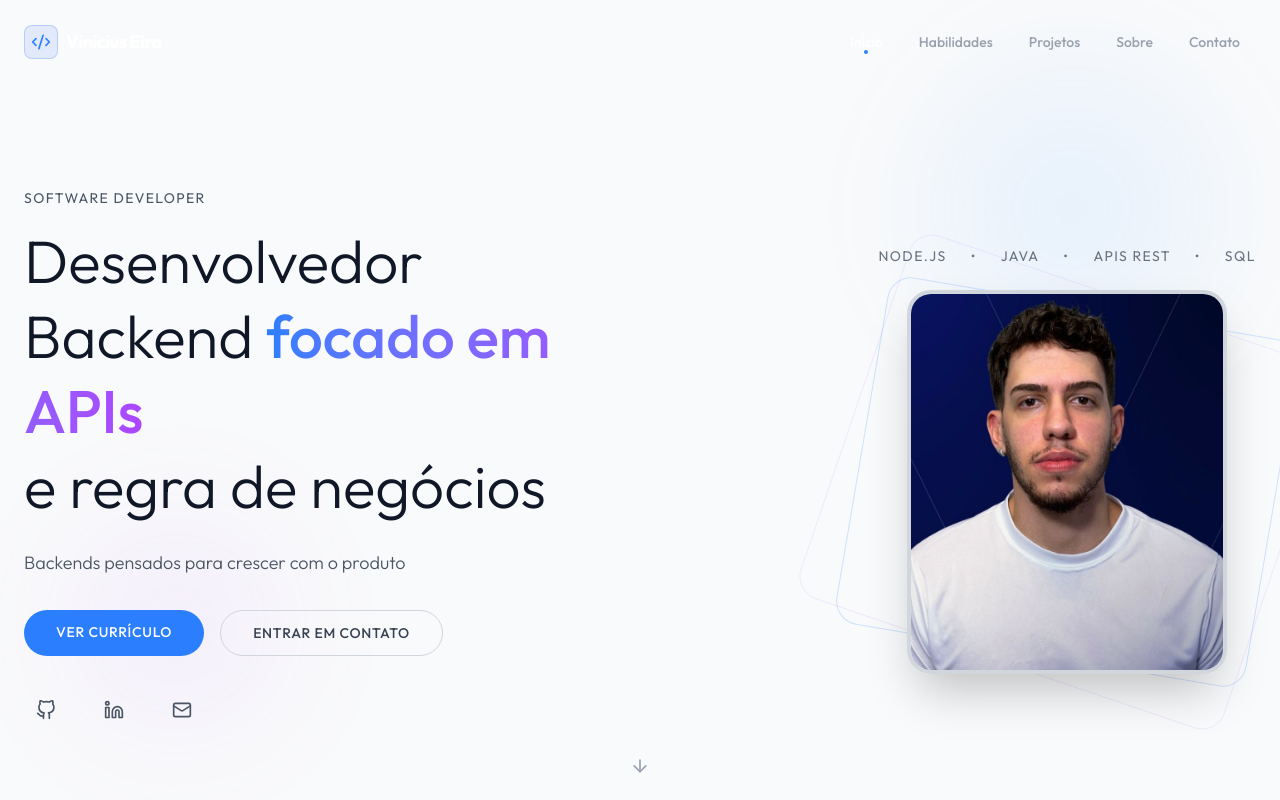
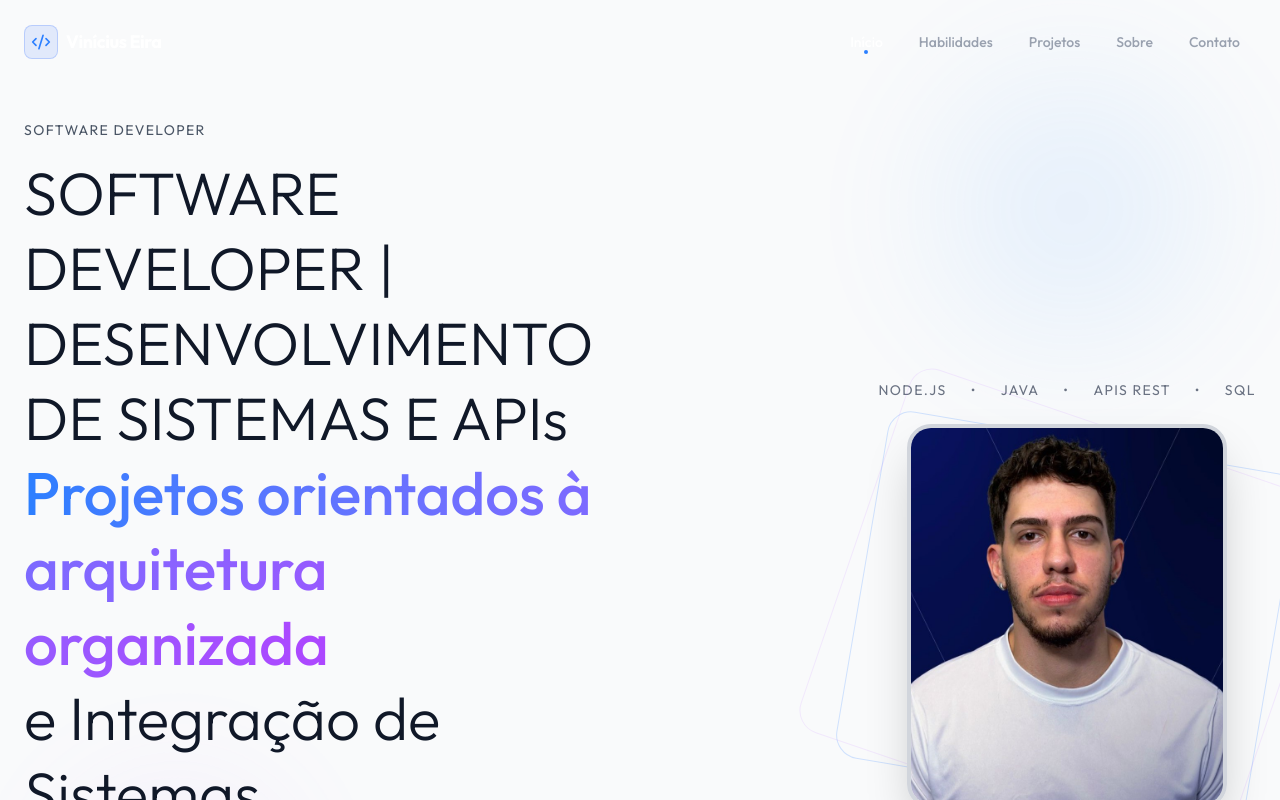
Before and after one commit to Vinicius-Eira/meu-portfolio, a Next.js app: page / in a window 1280 px wide. Shown: the top 800 px of the page. Built offline with nearby package versions, Linux system fonts and the light colour scheme.

Commit message:
Update HeroSection text for clarity and emphasis

```diff
--- a/src/components/sections/HeroSection.tsx
+++ b/src/components/sections/HeroSection.tsx
@@ -109,14 +109,14 @@ export const HeroSection = () => {
                             className="text-4xl md:text-6xl font-light mb-6 leading-tight"
                         >
                             <span className="text-gray-900 dark:text-white">
-                                Desenvolvedor Backend{" "}
+                                SOFTWARE DEVELOPER | DESENVOLVIMENTO DE SISTEMAS E APIs{" "}
                             </span>
                             <span className="font-medium bg-gradient-to-r from-blue-500 to-purple-500 bg-clip-text text-transparent">
-                                focado em APIs
+                                Projetos orientados à arquitetura organizada
                             </span>
                             <br />
                             <span className="text-gray-900 dark:text-white">
-                                e regra de negócios
+                                e Integração de Sistemas
                             </span>
                         </motion.h1>
 
@@ -124,7 +124,7 @@ export const HeroSection = () => {
                             variants={itemVariants}
                             className="text-base md:text-lg mb-8 font-light leading-relaxed text-gray-600 dark:text-gray-400"
                         >
-                            Backends pensados para crescer com o produto
+                            Desenvolvimento de APIs, serviços e soluções pensadas para escalar com o negócio
                         </motion.p>
 
                         <motion.div
```
